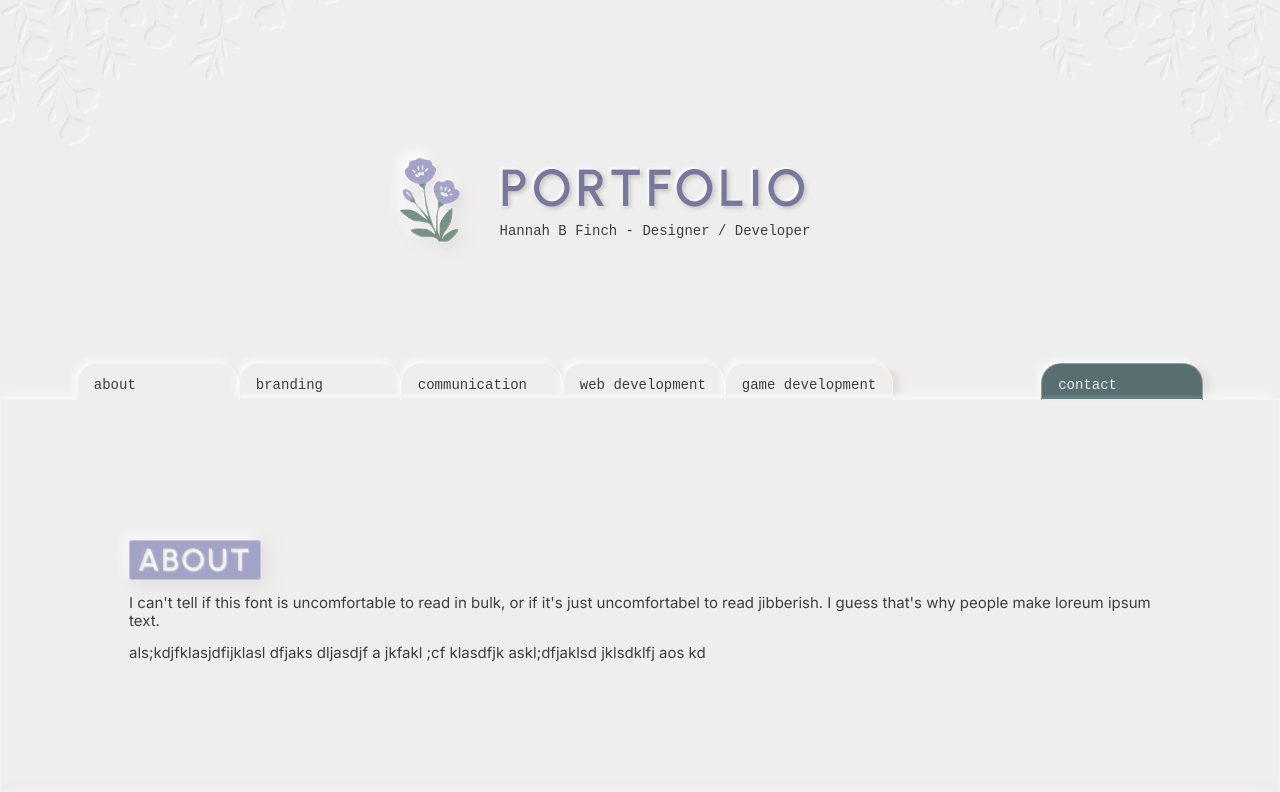
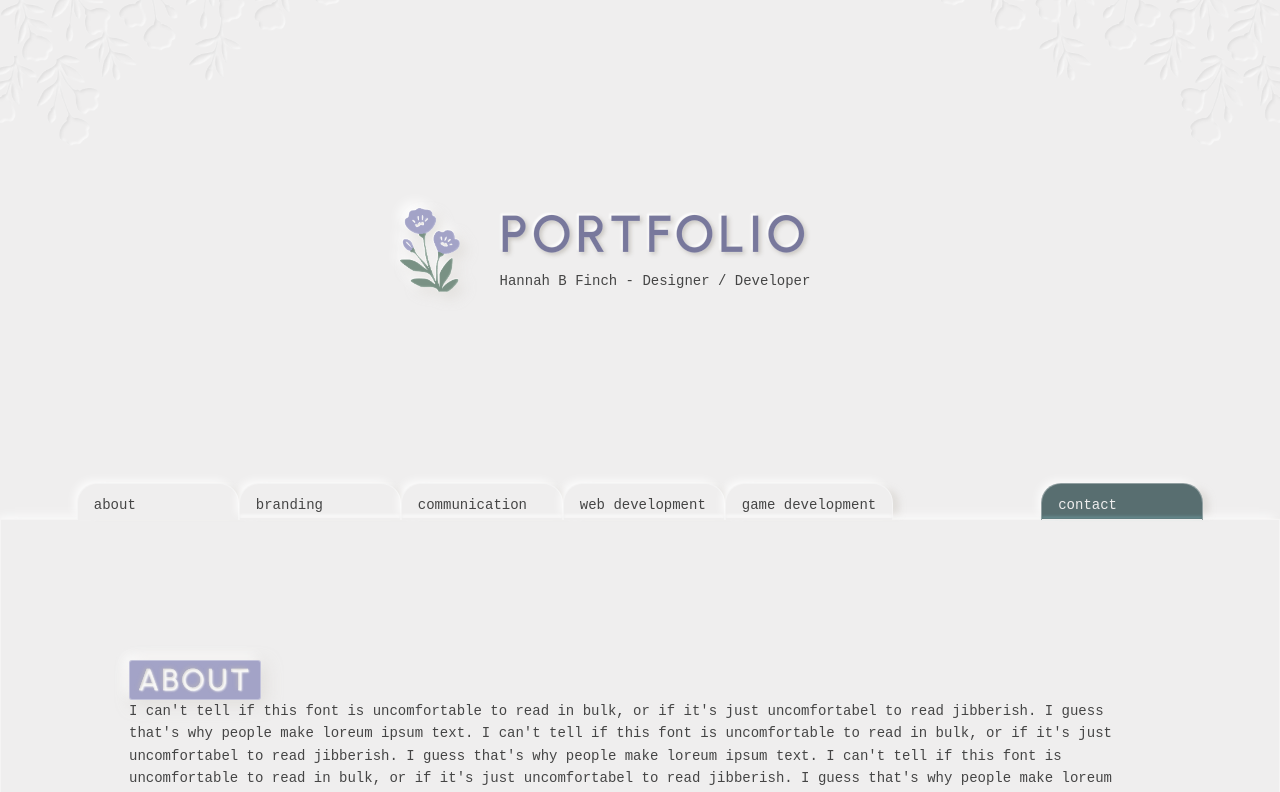
Before and after one commit to hannah-finch/design-portfolio, a React (Vite) app in the folder design-portfolio/: page /about in a window 1280 px wide. Shown: the top 792 px of the page. Built offline with nearby package versions, Linux system fonts and the light colour scheme.

Commit message:
adjust text styles

```diff
--- a/design-portfolio/src/components/Banner.jsx
+++ b/design-portfolio/src/components/Banner.jsx
@@ -2,11 +2,11 @@ import "./Banner.css";
 
 function Banner() {
   return (
-    <header className="flex-column center" style={{ height: "340px" }}>
+    <header className="flex-column center" style={{ height: "460px" }}>
       <img src="./src/assets/flower-banner.png" className="header-img"></img>
       <div
         className="flex-row center"
-        style={{ gap: "40px", paddingRight: "70px", marginTop: "60px" }}
+        style={{ gap: "40px", paddingRight: "70px", marginTop: "40px" }}
       >
         <img
           src="./src/assets/flower-1-03.png"
@@ -15,7 +15,7 @@ function Banner() {
         ></img>
         <div className="flex-column center" style={{ gap: "10px" }}>
           <h1 className="shadow-text">Portfolio</h1>
-          <h3>Hannah B Finch - Designer / Developer</h3>
+          Hannah B Finch - Designer / Developer
         </div>
       </div>
     </header>
--- a/design-portfolio/src/components/BrandingCard.jsx
+++ b/design-portfolio/src/components/BrandingCard.jsx
@@ -9,20 +9,16 @@ function BrandingCard(props) {
   return (
     <div
       className="shadow-box flex-column start"
-      style={{ padding: "20px 26px", gap: "10px", width: '100%', boxSizing:'border-box'}}
+      style={{ padding: "26px", width: '100%', boxSizing:'border-box'}}
     >
-      <H2 text={name} color="var(--purple-light)"></H2>
+      <H2 text={name} color="var(--gray-light)"></H2>
       <div>
-        <h3 className="bold">INDUSTRY: </h3>
-        <h3>{industry}</h3>
-      </div>
-      <div>
-        <h3 className="bold">VIBE: </h3>
-        <h3>{vibe}</h3>
-      </div>
-      <div>
-        <h3 className="bold">NOTES: </h3>
-        <h3>{notes}</h3>
+        <h3 style={{marginTop: '16px'}}>INDUSTRY: </h3>
+        {industry}
+        <h3 style={{marginTop: '10px'}}>VIBE: </h3>
+        {vibe}
+        <h3 style={{marginTop: '10px'}}>NOTES: </h3>
+        {notes}
       </div>
     </div>
   );
--- a/design-portfolio/src/components/Footer.jsx
+++ b/design-portfolio/src/components/Footer.jsx
@@ -3,13 +3,13 @@ function Footer() {
     <footer>
       <section
         className="shadow-box"
-        style={{ backgroundColor: "var(--green-dark)", gap: "10px" }}
+        style={{ backgroundColor: "var(--green-dark)", gap: "10px",  }}
       >
-        <h3 style={{ color: "black", opacity: ".4", textAlign: "center" }}>
+        <div style={{ color: "black", opacity: ".4", textAlign: "center", lineHeight: '1' }}>
           Designed and coded by Hannah B Finch
           <br />
           Copyright © 2026 Hannah B Finch
-        </h3>
+        </div>
       </section>
     </footer>
   );
--- a/design-portfolio/src/components/Tab.jsx
+++ b/design-portfolio/src/components/Tab.jsx
@@ -14,7 +14,7 @@ function Tab(props) {
         marginLeft: accent ? "auto" : "none",
       }}
     >
-      <div style={{ margin: "14px 16px 0px 16px", color: accent ? 'var(--off-white)' : null }}>{text}</div>
+      <div style={{ margin: "14px 16px 0px 16px", lineHeight: '1',color: accent ? 'var(--off-white)' : null }}>{text}</div>
       <div
         className={
           accent ? "hide shadow-top-line-green" : "hide shadow-top-line"
--- a/design-portfolio/src/index.css
+++ b/design-portfolio/src/index.css
@@ -1,14 +1,18 @@
 :root {
   --font-header: Urbanist, sans-serif;
   --font-header-2: "Courier New", Courier, monospace;
-  --font-body: inter, sans-serif;
+  /* --font-body: inter, sans-serif; */
+  --font-body: "Courier New", Courier, monospace;
+
 
   --off-white: #efeeee;
   --green-light: #799184;
   --green-dark: #586e70;
   --purple-light: #a3a3c7;
   --purple-dark: #78789c;
-  --gray: #3e3e3e;
+  --gray-dark: #454545;
+  --gray-light: #d6d6d6;
+
 
   --shadow-color-light: rgb(255, 255, 255, 0.9);
   --shadow-color-dark: rgb(209, 205, 199, 0.5);
@@ -19,8 +23,11 @@
 
 body {
   background-color: var(--off-white);
-  color: var(--gray);
+  color: var(--gray-dark);
   font-family: var(--font-body);
+  font-size: 14px;
+  line-height: 1.6;
+
 }
 main {
   margin-top: -1px;
@@ -37,6 +44,7 @@ h1,
 h2 {
   font-family: var(--font-header);
   text-transform: uppercase;
+  line-height: 1;
 }
 
 h1 {
@@ -54,13 +62,13 @@ h2 {
 
 h3 {
   font-family: var(--font-header-2);
-  font-size: 14px;
+  font-size: 16px;
+  font-weight: bold;
+
 }
 
 p {
-  font-size: 15px;
-  line-height: 1.2;
-  margin: 14px 0 0;
+  margin-bottom: 20px;
 }
 
 .bold {
--- a/design-portfolio/src/pages/AboutPage.jsx
+++ b/design-portfolio/src/pages/AboutPage.jsx
@@ -5,9 +5,9 @@ function AboutPage() {
     <section className="flex-column start">
       <H2 text="About" color="var(--purple-light)"></H2>
       <p>
-        I can't tell if this font is uncomfortable to read in bulk, or if it's just uncomfortabel to read jibberish. I guess that's why people make loreum ipsum text.
+        I can't tell if this font is uncomfortable to read in bulk, or if it's just uncomfortabel to read jibberish. I guess that's why people make loreum ipsum text.         I can't tell if this font is uncomfortable to read in bulk, or if it's just uncomfortabel to read jibberish. I guess that's why people make loreum ipsum text.         I can't tell if this font is uncomfortable to read in bulk, or if it's just uncomfortabel to read jibberish. I guess that's why people make loreum ipsum text.         I can't tell if this font is uncomfortable to read in bulk, or if it's just uncomfortabel to read jibberish. I guess that's why people make loreum ipsum text.
       </p>
-      <p>als;kdjfklasjdfijklasl dfjaks dljasdjf a jkfakl ;cf klasdfjk askl;dfjaklsd jklsdklfj aos kd</p>
+      <p>als;kdjfklasjdfijklasl dfjaks dljasdjf a jkfakl ;cf klasdfjk askl;dfjaklsd jklsdklfj aos kd I can't tell if this font is uncomfortable to read in bulk, or if it's just uncomfortabel to read jibberish. I guess that's why people make loreum ipsum text.</p>
     </section>
   );
 }
```
